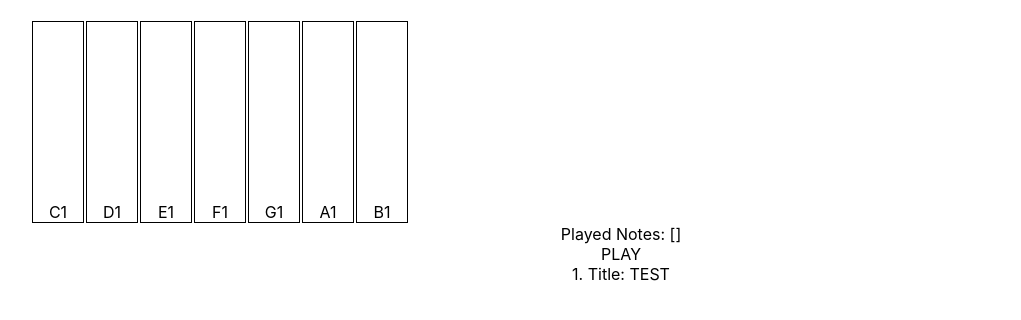
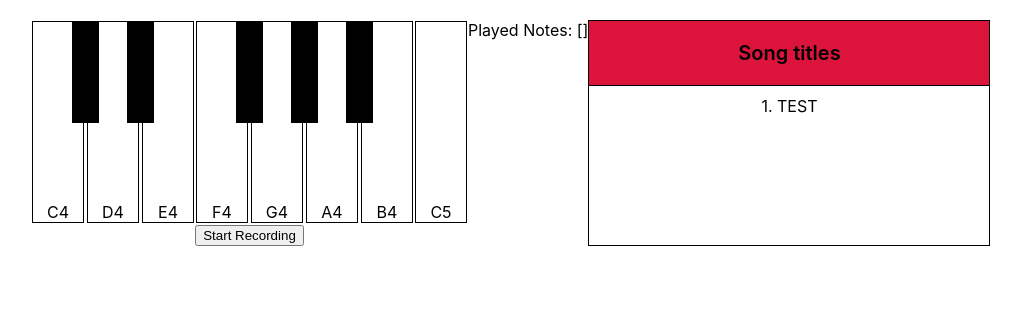
Before and after one commit to michaeltomasik/coding-challenge-piano, a React (Create React App) app: page / in a window 1280 px wide. Shown: the top 320 px of the page, without its empty margins (19-1040 px from the left). Built offline with nearby package versions, Linux system fonts and the light colour scheme.

Commit message:
:nail_care: Add styles to keyboard and table

```diff
--- a/src/App.css
+++ b/src/App.css
@@ -2,4 +2,5 @@
   text-align: center;
   padding: 20px 50px;
   background: white;
+  display: flex;
 }
--- a/src/App.js
+++ b/src/App.js
@@ -61,21 +61,23 @@ class App extends React.Component {
 
   render() {
     const { playedNotes, isRecordMode, showPopup, songs } = this.state;
-    const pianoNotes = ['C1', 'D1', 'E1', 'F1', 'G1', 'A1', 'B1'];
-    console.log(this.state);
+    const pianoNotes = ['C4', 'Db4', 'D4', 'Eb4', 'E4', 'F4', 'Gb4', 'G4', 'Ab4', 'A4', 'Bb4', 'B4', 'C5'];
+
     return (
       <div className="App">
+        <div>
           <Piano
             ref={this.pianoRef}
             playedNotes={playedNotes}
             pianoNotes={pianoNotes}
             addNote={this.addNote} />
-        <div>Played Notes: [{playedNotes.join(', ')}]</div>
-        <div onClick={this.switchRecordMode}>
+          <button onClick={this.switchRecordMode}>
             {isRecordMode ?
               <div>STOP</div> :
-            <div>PLAY</div>}
+              <div>Start Recording</div>}
+          </button>
         </div>
+        <div>Played Notes: [{playedNotes.join(', ')}]</div>
         <SongList songs={songs} playSong={this.playSong} />
         <Modal
           isOpen={showPopup}
--- a/src/components/Key/Key.css
+++ b/src/components/Key/Key.css
@@ -1,4 +1,4 @@
-.Key {
+.Key-white {
   width: 50px;
   height: 200px;
   background: white;
@@ -11,6 +11,21 @@
   cursor: pointer;
 }
 
+.Key-black {
+  width: 25px;
+  height: 100px;
+  position: relative;
+  background: black;
+  border: solid 1px black;
+  vertical-align: bottom;
+  display: flex;
+  align-items: flex-end;
+  justify-content: center;
+  margin: 1px -13px;
+  z-index: 2;
+  cursor: pointer;
+}
+
 .Key-active {
   background: blue;
 }
--- a/src/components/Key/index.js
+++ b/src/components/Key/index.js
@@ -33,9 +33,10 @@ class Key extends React.Component {
     const { note } = this.props;
 
     return (
-      <div className={`Key ${this.state.active === note ? 'Key-active' : ''}`}
+      <div className={`${note.length === 2 ? 'Key-white' : 'Key-black' }
+        ${this.state.active === note ? 'Key-active' : ''}`}
         onClick={() => { this.onClickHandler(note, true); }}>
-        <div className="Key-note">{note}</div>
+        <div className="Key-note">{note.length === 2 ? note : ''}</div>
       </div>
     );
   }
--- a/src/components/SongList/SongList.css
+++ b/src/components/SongList/SongList.css
@@ -0,0 +1,21 @@
+.SongList {
+  border: 1px solid black;
+  width: 400px;
+}
+
+.SongList-header {
+  font-size: 20px;
+  font-weight: 600;
+  border-bottom: 1px solid black;
+  background: crimson;
+  padding: 20px 20px
+}
+
+.SongList-title {
+  padding: 10px 0;
+}
+
+.SongList-title:hover {
+  background: red;
+  cursor: pointer;
+}
--- a/src/components/SongList/index.js
+++ b/src/components/SongList/index.js
@@ -12,9 +12,13 @@ class SongList extends React.Component {
 
     return (
       <div className="SongList">
+        <div className="SongList-header">Song titles</div>
         {songs.map((song, index) =>
-          <div key={song.title+index} onClick={() => { playSong(song); }}>
-            {index+1}. Title: {song.title}
+          <div
+            className="SongList-title"
+            key={song.title+index}
+            onClick={() => { playSong(song); }}>
+            {index+1}. {song.title}
           </div>
         )}
       </div>
```
Lines whose indentation alone changed are shown as unchanged.
